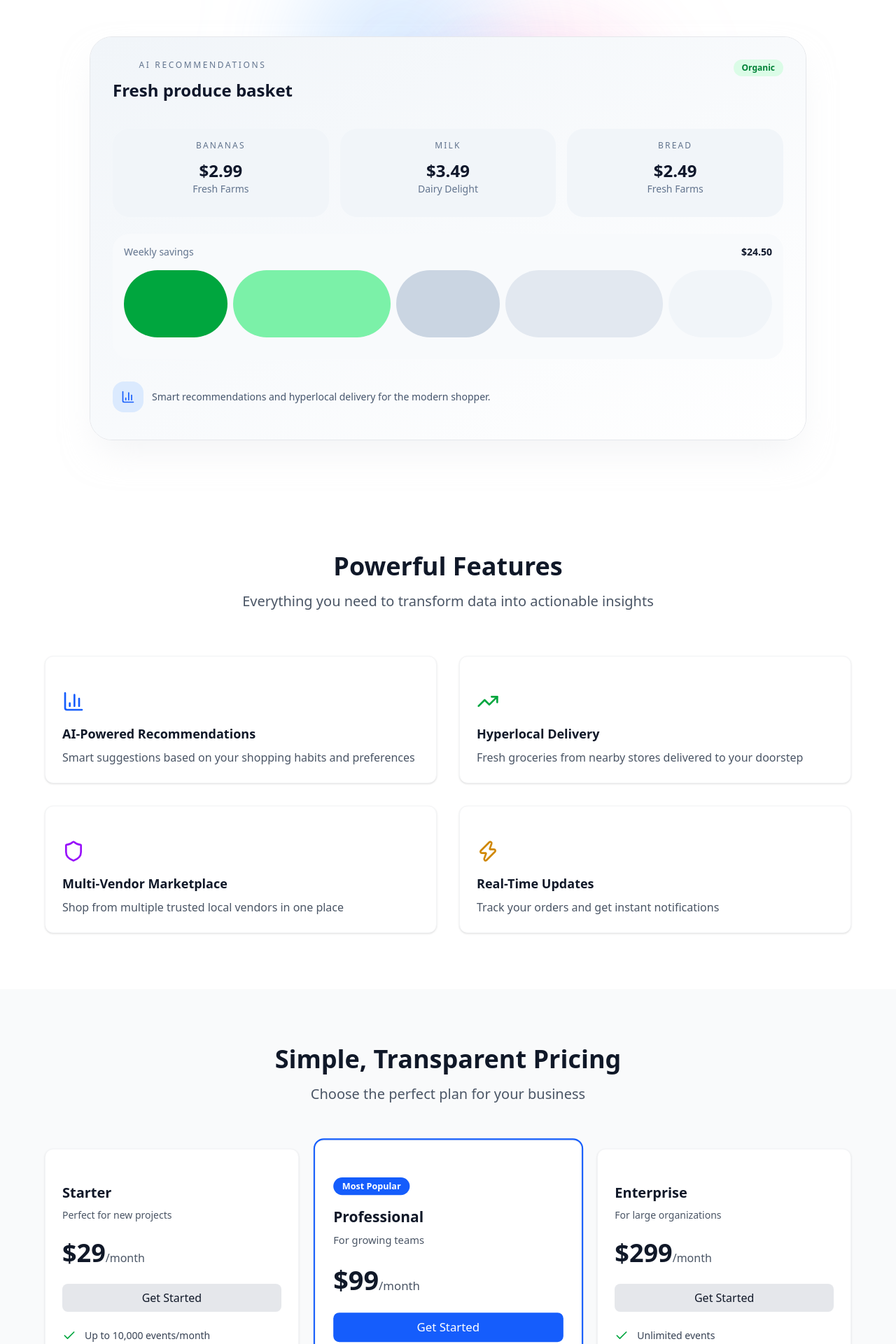
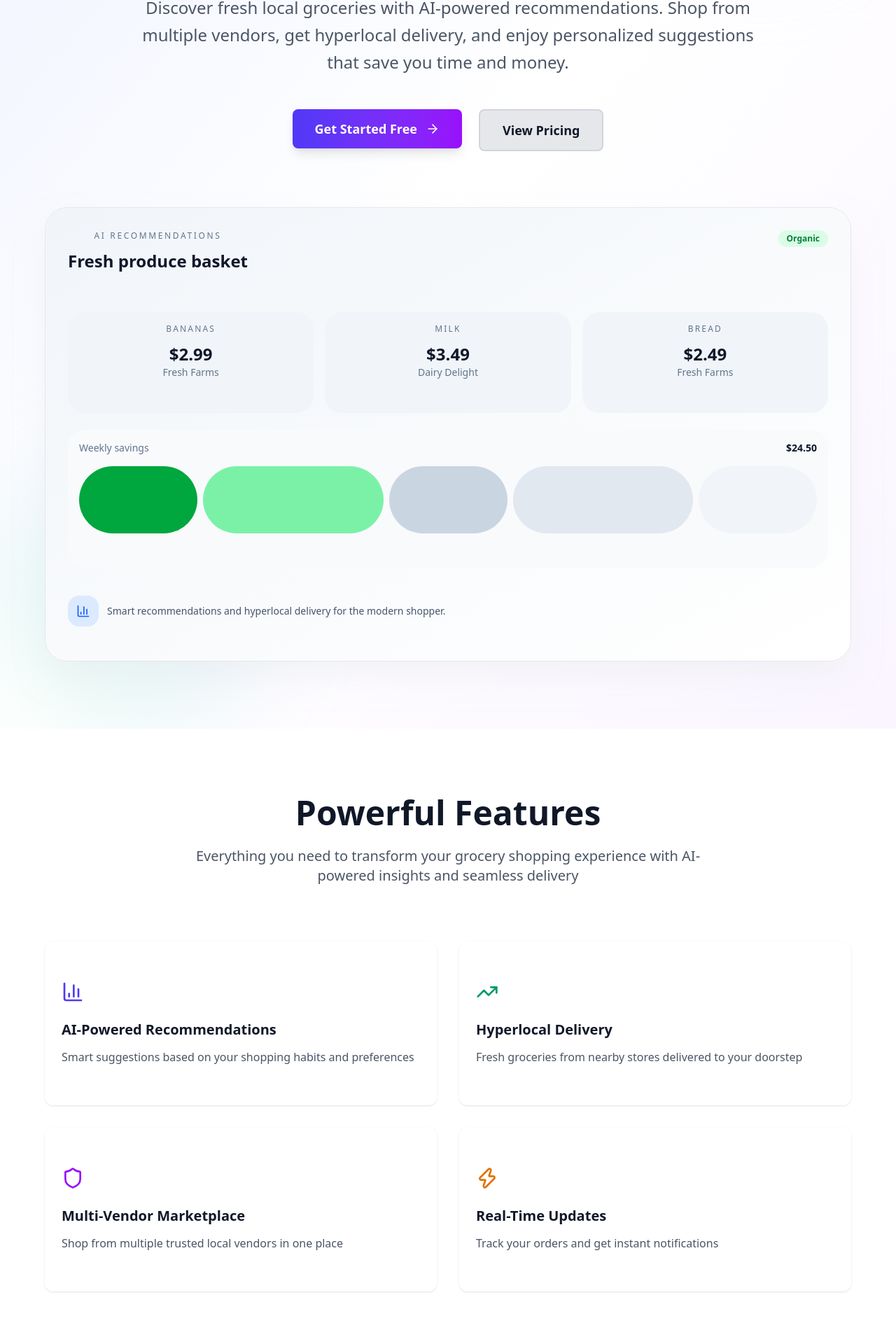
Before and after one commit to maitanveer/Smart-Hyperlocal-Multi-Vendor-Grocery-Platform-with-AI-Recommendations, a Next.js app: page / in a window 1280 px wide. Shown: the part 452-2372 px from the top of the page at 70% size. Built offline with nearby package versions, Linux system fonts and the light colour scheme.

Commit message:
final fixesss

```diff
--- a/app/page.tsx
+++ b/app/page.tsx
@@ -15,23 +15,23 @@ import Link from 'next/link';
 
 const features = [
   {
-    icon: <BarChart3 className="h-8 w-8 text-blue-600" />,
+    icon: <BarChart3 className="h-8 w-8 text-indigo-600 dark:text-indigo-400" />,
     title: 'AI-Powered Recommendations',
     description:
       'Smart suggestions based on your shopping habits and preferences',
   },
   {
-    icon: <TrendingUp className="h-8 w-8 text-green-600" />,
+    icon: <TrendingUp className="h-8 w-8 text-emerald-600 dark:text-emerald-400" />,
     title: 'Hyperlocal Delivery',
     description: 'Fresh groceries from nearby stores delivered to your doorstep',
   },
   {
-    icon: <Shield className="h-8 w-8 text-purple-600" />,
+    icon: <Shield className="h-8 w-8 text-purple-600 dark:text-purple-400" />,
     title: 'Multi-Vendor Marketplace',
     description: 'Shop from multiple trusted local vendors in one place',
   },
   {
-    icon: <Zap className="h-8 w-8 text-yellow-600" />,
+    icon: <Zap className="h-8 w-8 text-amber-600 dark:text-amber-400" />,
     title: 'Real-Time Updates',
     description: 'Track your orders and get instant notifications',
   },
@@ -85,37 +85,36 @@ export default function Home() {
       <Navbar />
 
       {/* Hero Section */}
-      <section className="relative pt-32 pb-20 px-4 sm:px-6 lg:px-8">
+      <section className="relative pt-40 pb-24 px-4 sm:px-6 lg:px-8 overflow-hidden">
         <div className="absolute inset-0 -z-10">
-          <div className="absolute top-1/3 left-1/3 h-72 w-72 bg-blue-400 rounded-full mix-blend-multiply filter blur-3xl opacity-20" />
-          <div className="absolute top-1/2 right-1/3 h-72 w-72 bg-purple-400 rounded-full mix-blend-multiply filter blur-3xl opacity-20" />
-          <div className="absolute bottom-1/3 left-1/2 h-72 w-72 bg-pink-400 rounded-full mix-blend-multiply filter blur-3xl opacity-20" />
+          <div className="absolute inset-0 bg-gradient-to-br from-indigo-50 via-white to-purple-50" />
+          <div className="absolute top-0 right-0 h-96 w-96 bg-gradient-to-bl from-indigo-200/30 to-purple-200/30 rounded-full blur-3xl" />
+          <div className="absolute bottom-0 left-0 h-96 w-96 bg-gradient-to-tr from-emerald-200/30 to-indigo-200/30 rounded-full blur-3xl" />
         </div>
 
-        <div className="mx-auto max-w-5xl text-center">
-          {/* <div className="inline-block rounded-full bg-blue-50 px-4 py-2 mb-6">
-            <p className="text-sm font-medium text-blue-600">
-              🚀 The next generation of analytics is here
+        <div className="mx-auto max-w-6xl text-center">
+          <div className="inline-block rounded-full bg-gradient-to-r from-indigo-100 to-purple-100 px-6 py-3 mb-8 border border-indigo-200/50">
+            <p className="text-sm font-semibold text-indigo-700">
+               AI-powered grocery shopping made simple
             </p>
-          </div> */}
+          </div>
 
-          <h1 className="text-5xl sm:text-6xl lg:text-7xl font-bold tracking-tight text-gray-900 mb-6">
-            Fresh groceries, <span className="bg-gradient-to-r from-blue-600 to-purple-600 bg-clip-text text-transparent">
+          <h1 className="text-5xl sm:text-6xl lg:text-8xl font-bold tracking-tight text-gray-900 mb-8 leading-[0.9]">
+            Fresh groceries, <span className="bg-gradient-to-r from-indigo-600 via-purple-600 to-emerald-600 bg-clip-text text-transparent">
               smarter shopping
             </span>
           </h1>
 
-          <p className="text-xl text-gray-600 max-w-3xl mx-auto mb-10">
+          <p className="text-xl sm:text-2xl text-gray-600 max-w-4xl mx-auto mb-12 leading-relaxed">
             Discover fresh local groceries with AI-powered recommendations.
-            Shop from multiple vendors, get hyperlocal delivery, and enjoy personalized suggestions.
+            Shop from multiple vendors, get hyperlocal delivery, and enjoy personalized suggestions that save you time and money.
           </p>
 
-          <div className="flex flex-col sm:flex-row gap-4 justify-center mb-16">
-
+          <div className="flex flex-col sm:flex-row gap-6 justify-center mb-20">
             <Link href="/dashboard">
               <Button
                 size="lg"
-      className="flex items-center gap-2 px-6 py-6 whitespace-nowrap"
+                className="flex items-center gap-3 px-8 py-7 text-lg font-semibold whitespace-nowrap bg-gradient-to-r from-indigo-600 to-purple-600 hover:from-indigo-700 hover:to-purple-700 shadow-lg hover:shadow-xl transition-all duration-300"
               >
                 Get Started Free
                 <ArrowRight className="h-5 w-5" />
@@ -123,11 +122,10 @@ export default function Home() {
             </Link>
 
             <a href="#pricing">
-    <Button variant="secondary" size="lg">
+              <Button variant="secondary" size="lg" className="px-8 py-7 text-lg font-semibold border-2 border-gray-300 hover:border-indigo-300 hover:bg-indigo-50 transition-all duration-300">
                 View Pricing
               </Button>
             </a>
-
           </div>
 
           {/* Hero Grocery Preview */}
@@ -170,36 +168,36 @@ export default function Home() {
                     Dairy Delight
                   </p>
                 </div>
-                <div className="rounded-3xl bg-slate-100 p-4 dark:bg-slate-800/90">
-                  <p className="text-xs uppercase tracking-[0.18em] text-slate-500 dark:text-slate-400">
+                <div className="rounded-3xl bg-slate-100 p-4">
+                  <p className="text-xs uppercase tracking-[0.18em] text-slate-500">
                     Bread
                   </p>
-                  <p className="mt-3 text-2xl font-bold text-slate-900 dark:text-white">
+                  <p className="mt-3 text-2xl font-bold text-slate-900">
                     $2.49
                   </p>
-                  <p className="text-sm text-slate-500 dark:text-slate-400">
+                  <p className="text-sm text-slate-500">
                     Fresh Farms
                   </p>
                 </div>
               </div>
 
-              <div className="rounded-[1.5rem] bg-slate-50 p-4 dark:bg-slate-950/80">
-                <div className="flex items-center justify-between text-sm text-slate-500 dark:text-slate-400 mb-4">
+              <div className="rounded-[1.5rem] bg-slate-50 p-4">
+                <div className="flex items-center justify-between text-sm text-slate-500 mb-4">
                   <span>Weekly savings</span>
-                  <span className="font-semibold text-slate-900 dark:text-white">$24.50</span>
+                  <span className="font-semibold text-slate-900">$24.50</span>
                 </div>
                 <div className="grid grid-cols-12 gap-2 h-24">
-                  <div className="col-span-2 rounded-full bg-green-600 dark:bg-green-500" />
-                  <div className="col-span-3 rounded-full bg-green-300 dark:bg-green-400" />
-                  <div className="col-span-2 rounded-full bg-slate-300 dark:bg-slate-700" />
-                  <div className="col-span-3 rounded-full bg-slate-200 dark:bg-slate-700/80" />
-                  <div className="col-span-2 rounded-full bg-slate-100 dark:bg-slate-800" />
+                  <div className="col-span-2 rounded-full bg-green-600" />
+                  <div className="col-span-3 rounded-full bg-green-300" />
+                  <div className="col-span-2 rounded-full bg-slate-300" />
+                  <div className="col-span-3 rounded-full bg-slate-200" />
+                  <div className="col-span-2 rounded-full bg-slate-100" />
                 </div>
               </div>
 
-              <div className="flex items-center gap-3 text-sm text-slate-600 dark:text-slate-300">
-                <div className="rounded-2xl bg-blue-100 p-3 dark:bg-blue-900/70">
-                  <BarChart3 className="h-5 w-5 text-blue-600 dark:text-blue-200" />
+              <div className="flex items-center gap-3 text-sm text-slate-600">
+                <div className="rounded-2xl bg-blue-100 p-3">
+                  <BarChart3 className="h-5 w-5 text-blue-600" />
                 </div>
                 <p>
                   Smart recommendations and hyperlocal delivery for the modern shopper.
@@ -211,26 +209,26 @@ export default function Home() {
       </section>
 
       {/* Features Section */}
-      <section id="features" className="py-20 px-4 sm:px-6 lg:px-8">
+      <section id="features" className="py-24 px-4 sm:px-6 lg:px-8">
         <div className="mx-auto max-w-6xl">
-          <div className="text-center mb-16">
-            <h2 className="text-4xl font-bold text-gray-900 dark:text-white mb-4">
+          <div className="text-center mb-20">
+            <h2 className="text-4xl sm:text-5xl font-bold text-gray-900 mb-6">
               Powerful Features
             </h2>
-            <p className="text-xl text-gray-600 dark:text-gray-400">
-              Everything you need to transform data into actionable insights
+            <p className="text-xl text-gray-600 max-w-3xl mx-auto">
+              Everything you need to transform your grocery shopping experience with AI-powered insights and seamless delivery
             </p>
           </div>
 
           <div className="grid grid-cols-1 md:grid-cols-2 gap-8">
             {features.map((feature, index) => (
-              <Card key={index}>
-                <CardContent className="pt-6">
-                  <div className="mb-4">{feature.icon}</div>
-                  <h3 className="text-lg font-semibold text-gray-900 dark:text-white mb-2">
+              <Card key={index} className="border-0 shadow-lg hover:shadow-xl transition-all duration-300 bg-white/80 backdrop-blur-sm">
+                <CardContent className="pt-8 pb-8">
+                  <div className="mb-6">{feature.icon}</div>
+                  <h3 className="text-xl font-semibold text-gray-900 mb-3">
                     {feature.title}
                   </h3>
-                  <p className="text-gray-600 dark:text-gray-400">
+                  <p className="text-gray-600 leading-relaxed">
                     {feature.description}
                   </p>
                 </CardContent>
@@ -241,14 +239,14 @@ export default function Home() {
       </section>
 
       {/* Pricing Section */}
-      <section id="pricing" className="py-20 px-4 sm:px-6 lg:px-8 bg-gray-50 dark:bg-gray-900/50">
+      <section id="pricing" className="py-24 px-4 sm:px-6 lg:px-8 bg-gradient-to-br from-gray-50 to-indigo-50/30">
         <div className="mx-auto max-w-6xl">
-          <div className="text-center mb-16">
-            <h2 className="text-4xl font-bold text-gray-900 dark:text-white mb-4">
+          <div className="text-center mb-20">
+            <h2 className="text-4xl sm:text-5xl font-bold text-gray-900 mb-6">
               Simple, Transparent Pricing
             </h2>
-            <p className="text-xl text-gray-600 dark:text-gray-400">
-              Choose the perfect plan for your business
+            <p className="text-xl text-gray-600 max-w-3xl mx-auto">
+              Choose the perfect plan for your grocery shopping needs. Start free and upgrade as you grow.
             </p>
           </div>
 
@@ -256,40 +254,48 @@ export default function Home() {
             {pricingPlans.map((plan, index) => (
               <Card
                 key={index}
-                className={plan.popular ? 'ring-2 ring-blue-600 scale-105' : ''}
+                className={`relative border-0 shadow-xl hover:shadow-2xl transition-all duration-300 bg-white/90 backdrop-blur-sm ${
+                  plan.popular ? 'ring-2 ring-indigo-600 scale-105 shadow-indigo-200/50' : ''
+                }`}
               >
-                <CardContent className="pt-6">
                 {plan.popular && (
-                    <div className="inline-block bg-blue-600 text-white text-xs font-bold px-3 py-1 rounded-full mb-4">
+                  <div className="absolute -top-4 left-1/2 transform -translate-x-1/2">
+                    <div className="inline-block bg-gradient-to-r from-indigo-600 to-purple-600 text-white text-sm font-bold px-4 py-2 rounded-full shadow-lg">
                       Most Popular
                     </div>
+                  </div>
                 )}
-                  <h3 className="text-xl font-bold text-gray-900 dark:text-white mb-2">
+                <CardContent className="pt-8 pb-8">
+                  <h3 className="text-2xl font-bold text-gray-900 mb-2">
                     {plan.name}
                   </h3>
-                  <p className="text-gray-600 dark:text-gray-400 text-sm mb-6">
+                  <p className="text-gray-600 text-sm mb-8 leading-relaxed">
                     {plan.description}
                   </p>
 
-                  <div className="mb-6">
-                    <span className="text-4xl font-bold text-gray-900 dark:text-white">
+                  <div className="mb-8">
+                    <span className="text-5xl font-bold text-gray-900">
                       ${plan.price}
                     </span>
-                    <span className="text-gray-600 dark:text-gray-400">/month</span>
+                    <span className="text-gray-600">/month</span>
                   </div>
 
                   <Button
                     variant={plan.popular ? 'primary' : 'secondary'}
-                    className="w-full mb-6"
+                    className={`w-full mb-8 font-semibold ${
+                      plan.popular
+                        ? 'bg-gradient-to-r from-indigo-600 to-purple-600 hover:from-indigo-700 hover:to-purple-700 shadow-lg'
+                        : 'border-2 border-gray-300 hover:border-indigo-300 hover:bg-indigo-50'
+                    }`}
                   >
                     Get Started
                   </Button>
 
-                  <div className="space-y-3">
+                  <div className="space-y-4">
                     {plan.features.map((feature, fIdx) => (
                       <div key={fIdx} className="flex items-center gap-3">
-                        <Check className="h-5 w-5 text-green-600 dark:text-green-400 flex-shrink-0" />
-                        <span className="text-gray-700 dark:text-gray-300 text-sm">
+                        <Check className="h-5 w-5 text-emerald-600 flex-shrink-0" />
+                        <span className="text-gray-700 text-sm leading-relaxed">
                           {feature}
                         </span>
                       </div>
@@ -303,90 +309,92 @@ export default function Home() {
       </section>
 
       {/* CTA Section */}
-      <section className="py-20 px-4 sm:px-6 lg:px-8">
-        <div className="mx-auto max-w-4xl bg-gradient-to-r from-blue-600 to-purple-600 rounded-2xl p-12 text-center text-white">
-          <h2 className="text-3xl sm:text-4xl font-bold mb-4">
+      <section className="py-24 px-4 sm:px-6 lg:px-8">
+        <div className="mx-auto max-w-5xl">
+          <div className="bg-gradient-to-r from-indigo-600 via-purple-600 to-emerald-600 rounded-3xl p-12 sm:p-16 text-center text-white shadow-2xl">
+            <h2 className="text-4xl sm:text-5xl font-bold mb-6">
               Ready to shop smarter?
             </h2>
-          <p className="text-lg mb-8 opacity-90">
-            Join thousands of customers discovering fresh groceries with AI recommendations
+            <p className="text-xl mb-10 opacity-90 max-w-2xl mx-auto leading-relaxed">
+              Join thousands of customers discovering fresh groceries with AI recommendations and hyperlocal delivery
             </p>
             <Link href="/stores">
-            <Button variant="secondary" size="lg">
+              <Button variant="secondary" size="lg" className="bg-white text-indigo-600 hover:bg-gray-50 font-semibold px-8 py-4 text-lg shadow-lg hover:shadow-xl transition-all duration-300">
                 Browse Stores <ArrowRight className="h-5 w-5 ml-2" />
               </Button>
             </Link>
           </div>
+        </div>
       </section>
 
       {/* Footer */}
-      <footer className="border-t border-gray-200 dark:border-gray-800 bg-gray-50 dark:bg-gray-950">
-        <div className="mx-auto max-w-6xl px-4 sm:px-6 lg:px-8 py-12">
-          <div className="grid grid-cols-1 md:grid-cols-4 gap-8 mb-8">
+      <footer className="border-t border-gray-200 bg-gradient-to-br from-gray-50 to-white">
+        <div className="mx-auto max-w-6xl px-4 sm:px-6 lg:px-8 py-16">
+          <div className="grid grid-cols-1 md:grid-cols-4 gap-8 mb-12">
             <div>
-              <h3 className="font-bold text-gray-900 dark:text-white mb-4">
+              <h3 className="font-bold text-gray-900 mb-4 text-lg">
                 GroceryHub
               </h3>
-              <p className="text-gray-600 dark:text-gray-400 text-sm">
-                Smart hyperlocal grocery platform
+              <p className="text-gray-600 text-sm leading-relaxed">
+                Smart hyperlocal grocery platform powered by AI for the modern shopper
               </p>
             </div>
             <div>
-              <h4 className="font-semibold text-gray-900 dark:text-white mb-4">
+              <h4 className="font-semibold text-gray-900 mb-6">
                 Product
               </h4>
-              <ul className="space-y-2 text-sm text-gray-600 dark:text-gray-400">
+              <ul className="space-y-3 text-sm text-gray-600">
                 <li>
-                  <a href="#" className="hover:text-gray-900 dark:hover:text-white">
+                  <a href="#features" className="hover:text-indigo-600 transition-colors duration-200">
                     Features
                   </a>
                 </li>
                 <li>
-                  <a href="#" className="hover:text-gray-900 dark:hover:text-white">
+                  <a href="#pricing" className="hover:text-indigo-600 transition-colors duration-200">
                     Pricing
                   </a>
                 </li>
                 <li>
-                  <a href="#" className="hover:text-gray-900 dark:hover:text-white">
+                  <a href="#" className="hover:text-indigo-600 transition-colors duration-200">
                     Security
                   </a>
                 </li>
               </ul>
             </div>
             <div>
-              <h4 className="font-semibold text-gray-900 dark:text-white mb-4">
+              <h4 className="font-semibold text-gray-900 mb-6">
                 Company
               </h4>
-              <ul className="space-y-2 text-sm text-gray-600 dark:text-gray-400">
+              <ul className="space-y-3 text-sm text-gray-600">
                 <li>
-                  <a href="#" className="hover:text-gray-900 dark:hover:text-white">
+                  <a href="#" className="hover:text-indigo-600 transition-colors duration-200">
                     About
                   </a>
                 </li>
                 <li>
-                  <a href="#" className="hover:text-gray-900 dark:hover:text-white">
+                  <a href="#" className="hover:text-indigo-600 transition-colors duration-200">
                     Blog
                   </a>
                 </li>
                 <li>
-                  <a href="#" className="hover:text-gray-900 dark:hover:text-white">
+                  <a href="#" className="hover:text-indigo-600 transition-colors duration-200">
                     Careers
                   </a>
                 </li>
               </ul>
             </div>
             <div>
-              <h4 className="font-semibold text-gray-900 dark:text-white mb-4">
+              <h4 className="font-semibold text-gray-900 mb-6">
                 Legal
               </h4>
-              <ul className="space-y-2 text-sm text-gray-600 dark:text-gray-400">
+              <ul className="space-y-3 text-sm text-gray-600">
                 <li>
-                  <a href="#" className="hover:text-gray-900 dark:hover:text-white">
+                  <a href="#" className="hover:text-indigo-600 transition-colors duration-200">
                     Privacy
                   </a>
                 </li>
                 <li>
-                  <a href="#" className="hover:text-gray-900 dark:hover:text-white">
+                  <a href="#" className="hover:text-indigo-600 transition-colors duration-200">
                     Terms
                   </a>
                 </li>
@@ -394,16 +402,16 @@ export default function Home() {
             </div>
           </div>
 
-          <div className="border-t border-gray-200 dark:border-gray-800 pt-8 flex flex-col sm:flex-row items-center justify-between text-sm text-gray-600 dark:text-gray-400">
-            <p>&copy; 2024 SaaS Inc. All rights reserved.</p>
-            <div className="flex gap-6 mt-4 sm:mt-0">
-              <a href="#" className="hover:text-gray-900 dark:hover:text-white">
+          <div className="border-t border-gray-200 pt-8 flex flex-col sm:flex-row items-center justify-between text-sm text-gray-600">
+            <p>&copy; 2024 GroceryHub. All rights reserved.</p>
+            <div className="flex gap-8 mt-4 sm:mt-0">
+              <a href="#" className="hover:text-indigo-600 transition-colors duration-200">
                 Twitter
               </a>
-              <a href="#" className="hover:text-gray-900 dark:hover:text-white">
+              <a href="#" className="hover:text-indigo-600 transition-colors duration-200">
                 GitHub
               </a>
-              <a href="#" className="hover:text-gray-900 dark:hover:text-white">
+              <a href="#" className="hover:text-indigo-600 transition-colors duration-200">
                 LinkedIn
               </a>
             </div>
--- a/components/layout/Navbar.tsx
+++ b/components/layout/Navbar.tsx
@@ -19,7 +19,7 @@ export function NavbarContent() {
       <div className="mx-auto max-w-7xl px-4 sm:px-6 lg:px-8">
         <div className="flex h-16 items-center justify-between">
           <Link href="/" className="flex items-center gap-2">
-            <div className="flex h-8 w-8 items-center justify-center rounded-lg bg-blue-600">
+            <div className="flex h-8 w-8 items-center justify-center rounded-lg bg-indigo-600">
               <span className="text-sm font-bold text-white">S</span>
             </div>
             <span className="text-xl font-bold text-gray-900 dark:text-white">
--- a/components/ui/Button.tsx
+++ b/components/ui/Button.tsx
@@ -19,7 +19,7 @@ export function Button({
 
   const variantStyles = {
     primary:
-      'bg-blue-600 text-white hover:bg-blue-700 focus:ring-blue-500',
+      'bg-indigo-600 text-white hover:bg-indigo-700 focus:ring-indigo-500',
     secondary:
       'bg-gray-200 text-gray-900 hover:bg-gray-300 focus:ring-gray-500',
     ghost:
```
Lines whose indentation alone changed are shown as unchanged.
